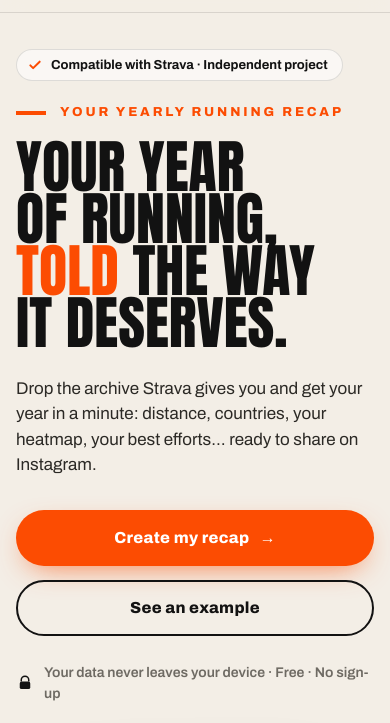
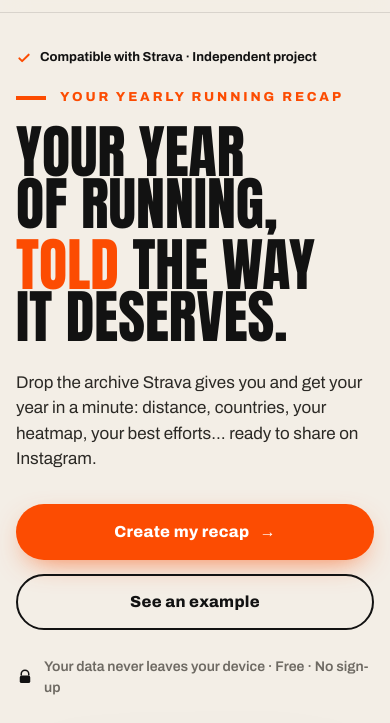
Before and after one commit to alexxberrocal/strava-wrapped, a website built with Vite: page index.html in a window 390 px wide. Shown: the part 52-775 px from the top of the page. Built offline with nearby package versions, Linux system fonts and the light colour scheme.

Commit message:
Comas que pisaban la línea de abajo y tarjetas con pocos datos
- Titulares de la web: la coma de "ERZÄHLT," se metía en la línea de
  abajo ("WIE ES S'ICH"); las comas y puntos y coma que no van en la
  última línea ganan el aire justo, como ya pasaba con las tildes.
- Móvil: "Compatible con Strava · Proyecto independiente" como una línea
  limpia con el ✓ (la píldora a todo el ancho quedaba desequilibrada).
- "Cada carrera, una forma": con pocas rutas, la cuadrícula se centra y
  el antetítulo cuenta las carreras que se dibujan (no todas).
- Marcas sin nombre de actividad: solo la fecha, sin un "·" colgando; el
  simulador avisa ahora de separadores colgando.

Co-Authored-By: Claude Opus 5.5 <noreply@anthropic.com>

```diff
--- a/scripts/sim/run.ts
+++ b/scripts/sim/run.ts
@@ -199,6 +199,9 @@ function checkTexts(id: string, cardId: string, texts: TextBox[]) {
     if (/NaN|undefined|Infinity|null|\[object/.test(t.text)) add({ kind: 'texto roto', severity: 'error', profile: id, card: cardId, detail: t.text });
     if (t.text.includes('−') && !(cardId === 'distance' && /^−\d/.test(t.text)) && !/°[CF]/.test(t.text)) add({ kind: 'número negativo', severity: 'warn', profile: id, card: cardId, detail: t.text });
     if (!COVERED.test(t.text)) add({ kind: 'letras sin tipografía', severity: 'info', profile: id, card: cardId, detail: t.text.slice(0, 60) });
+    // "13 ene ·" o "· Carrera": un separador colgando (falta lo que iba al otro lado).
+    // (Los guiones al final de línea son a propósito en titulares: "Sonnenaufgangs-", "СЕВИЛЬЯ —".)
+    if (/(^|\s)[·•|]\s*$|^\s*[·•|]\s/.test(t.text) && t.text.trim().length > 1) add({ kind: 'separador colgando', severity: 'warn', profile: id, card: cardId, detail: t.text });
   }
   const runs = mergeRuns(texts);
   for (const r of runs) {
--- a/src/render/cards/maps.ts
+++ b/src/render/cards/maps.ts
@@ -116,20 +116,23 @@ export function allRunsCard(env: DeckEnv): Card {
   const routes = s.routes.slice(0, 400);
   const n = routes.length;
   const area: Box = { x: M - 10, y: 720, w: CW + 20, h: 1010 };
-  let cols = Math.max(4, Math.ceil(Math.sqrt((n * area.w) / area.h)));
+  let cols = Math.max(Math.min(4, Math.max(1, n)), Math.ceil(Math.sqrt((n * area.w) / area.h)));
   let rows = Math.ceil(n / cols);
   while (rows * (area.w / cols) > area.h) {
     cols++;
     rows = Math.ceil(n / cols);
   }
   const cell = area.w / cols;
+  // Pocas rutas: la cuadrícula se centra en vertical (sin un hueco enorme debajo).
+  const offY = Math.max(0, (area.h - rows * cell) / 2);
   return {
     id: 'allruns',
     theme: 'orange',
     duration: 7500,
     render(f) {
       const { ctx } = f;
-      kicker(f, fmt.m('unit.runs', { n: s.runs }), M, KICK);
+      // Las que tienen ruta (las que se dibujan), no todas: con poco GPS, "69 carreras" y 12 formas no cuadraba.
+      kicker(f, fmt.m('unit.runs', { n: s.routes.length }), M, KICK);
       const hs = 128;
       const y = KICK + 64 + capRatio(ctx) * hs;
       headline(f, fmt.lines('allruns.title'), M, y, hs, { start: 120, colors: [COLORS.ink, COLORS.white] });
@@ -137,7 +140,7 @@ export function allRunsCard(env: DeckEnv): Card {
         routes.map((r, i) => {
           const c = i % cols, rr = Math.floor(i / cols);
           const pad = cell * 0.14;
-          const pts = fitRoute(r.track, { x: area.x + c * cell + pad, y: area.y + rr * cell + pad, w: cell - 2 * pad, h: cell - 2 * pad }, 0);
+          const pts = fitRoute(r.track, { x: area.x + c * cell + pad, y: area.y + offY + rr * cell + pad, w: cell - 2 * pad, h: cell - 2 * pad }, 0);
           return { pts, cum: cumulative(pts) };
         }),
       );
--- a/src/render/cards/more.ts
+++ b/src/render/cards/more.ts
@@ -171,7 +171,9 @@ export function recordsCard(env: DeckEnv): Card {
           drawTracked(ctx, fmt.dur(e.time), W - M, base + 6, 0, 'right');
           setFont(ctx, 'text', 24, 600);
           ctx.fillStyle = theme.sub;
-          let label = `${fmt.dateShort(e.run.local)} · ${cleanName(e.run.name)}`;
+          // Actividades sin nombre: solo la fecha (sin un "·" colgando).
+          const runName = cleanName(e.run.name);
+          let label = runName ? `${fmt.dateShort(e.run.local)} · ${runName}` : fmt.dateShort(e.run.local);
           while (ctx.measureText(label).width > CW * 0.5 && label.length > 8) label = label.slice(0, -2) + '…';
           ctx.fillText(label, M, base + 44);
         });
--- a/src/styles/main.css
+++ b/src/styles/main.css
@@ -1271,6 +1271,16 @@ details.advanced[open] summary {
   .btn {
     padding: 8px 22px;
   }
+  /* En el móvil la píldora iría en dos líneas a todo el ancho: mejor una línea limpia con el ✓. */
+  .compat {
+    padding: 0;
+    border: 0;
+    background: none;
+    align-items: flex-start;
+  }
+  .compat svg {
+    margin-top: 1px;
+  }
   .hero__ctas .btn {
     flex: 1 1 auto;
   }
@@ -1338,3 +1348,8 @@ details.advanced[open] summary {
 :root:lang(ko) :is(.hero__title, .section-title, .step h3, .drop__title, .panel__title, .sheet__title) {
   word-break: keep-all;
 }
+/* Comas al final de una línea de titular: lo justo para no pisar la de abajo. */
+.acc-punct {
+  display: inline-block;
+  padding-bottom: 0.16em;
+}
--- a/src/ui/typo.ts
+++ b/src/ui/typo.ts
@@ -1,14 +1,18 @@
 /**
  * Titulares en Anton con interlineado prieto: las mayúsculas con tilde (Á, Ñ, É, Ü, Й…) suben
  * un 25 % más que el resto y chocan con la línea de arriba ("DE TU AÑO" se leía mal), y la
- * cedilla (Ç) baja y choca con la de abajo. Cada palabra con tilde se envuelve en un <span> y,
- * solo si no está en la primera línea (o, la cedilla, en la última), gana el aire justo.
+ * cedilla (Ç) y las comas ("ERZÄHLT,") bajan y chocan con la de abajo. Cada palabra así se
+ * envuelve en un <span> y, solo si no está en la primera línea (o, lo que baja, en la última),
+ * gana el aire justo.
  * Se recalcula al cambiar de idioma y de tamaño de ventana.
  */
 
 // Marcas combinantes que van encima / debajo de la letra (tras normalizar a NFD).
 const UP = /[̀-̽̕̚-̈́͆͊-͌͐-͒͗͛ͣ-ͯ]/;
 const DOWN = /[̖-̙̜-̳̹-̼͇ͅ-͉͍͎͓-͖͙͚]/;
+
+/** Comas y puntos y coma: bajan de la línea base (en Anton, lo bastante para tocar la de abajo). */
+const DESC_PUNCT = /[,;‚]/;
 
 /** ¿La palabra (en mayúsculas) lleva marcas encima o debajo? */
 export function accentNeeds(word: string): { up: boolean; down: boolean } {
@@ -48,15 +52,18 @@ function wrapWords(el: HTMLElement) {
   for (const t of texts) {
     if (t.parentElement?.classList.contains('acc')) continue;
     const parts = t.data.split(/(\s+)/);
-    if (!parts.some((p) => p.trim() && (accentNeeds(p).up || accentNeeds(p).down))) continue;
+    const needs = (p: string) => p.trim() && (accentNeeds(p).up || accentNeeds(p).down || DESC_PUNCT.test(p));
+    if (!parts.some(needs)) continue;
     const frag = document.createDocumentFragment();
     for (const p of parts) {
       const need = p.trim() ? accentNeeds(p) : { up: false, down: false };
-      if (need.up || need.down) {
+      const punct = !!p.trim() && DESC_PUNCT.test(p);
+      if (need.up || need.down || punct) {
         const s = document.createElement('span');
         s.className = 'acc';
         if (need.up) s.dataset.up = '1';
         if (need.down) s.dataset.down = '1';
+        if (punct) s.dataset.punct = '1';
         s.textContent = p;
         frag.append(s);
       } else frag.append(p);
@@ -68,7 +75,7 @@ function wrapWords(el: HTMLElement) {
 function layout(el: HTMLElement) {
   const spans = [...el.querySelectorAll<HTMLElement>('span.acc')];
   if (!spans.length) return;
-  for (const s of spans) s.classList.remove('acc-up', 'acc-down');
+  for (const s of spans) s.classList.remove('acc-up', 'acc-down', 'acc-punct');
   const range = document.createRange();
   range.selectNodeContents(el);
   const rects = [...range.getClientRects()].filter((r) => r.width > 0 && r.height > 0);
@@ -79,6 +86,7 @@ function layout(el: HTMLElement) {
     const r = s.getBoundingClientRect();
     if (s.dataset.up && r.top > firstTop + 2) s.classList.add('acc-up');
     if (s.dataset.down && r.bottom < lastBottom - 2) s.classList.add('acc-down');
+    else if (s.dataset.punct && r.bottom < lastBottom - 2) s.classList.add('acc-punct');
   }
 }
 
```
Also changed, not shown: CLAUDE.md (+1 -1 lines).
